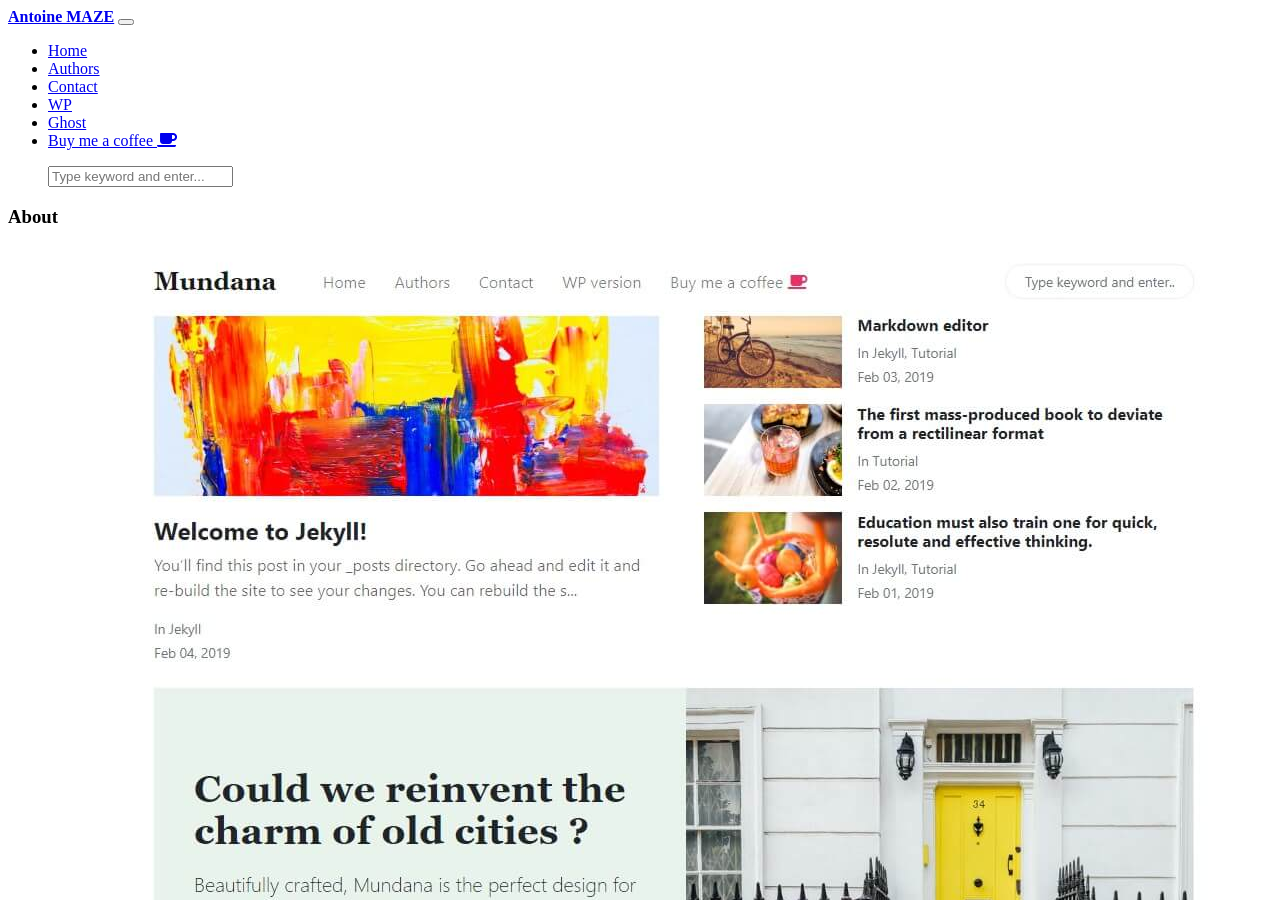
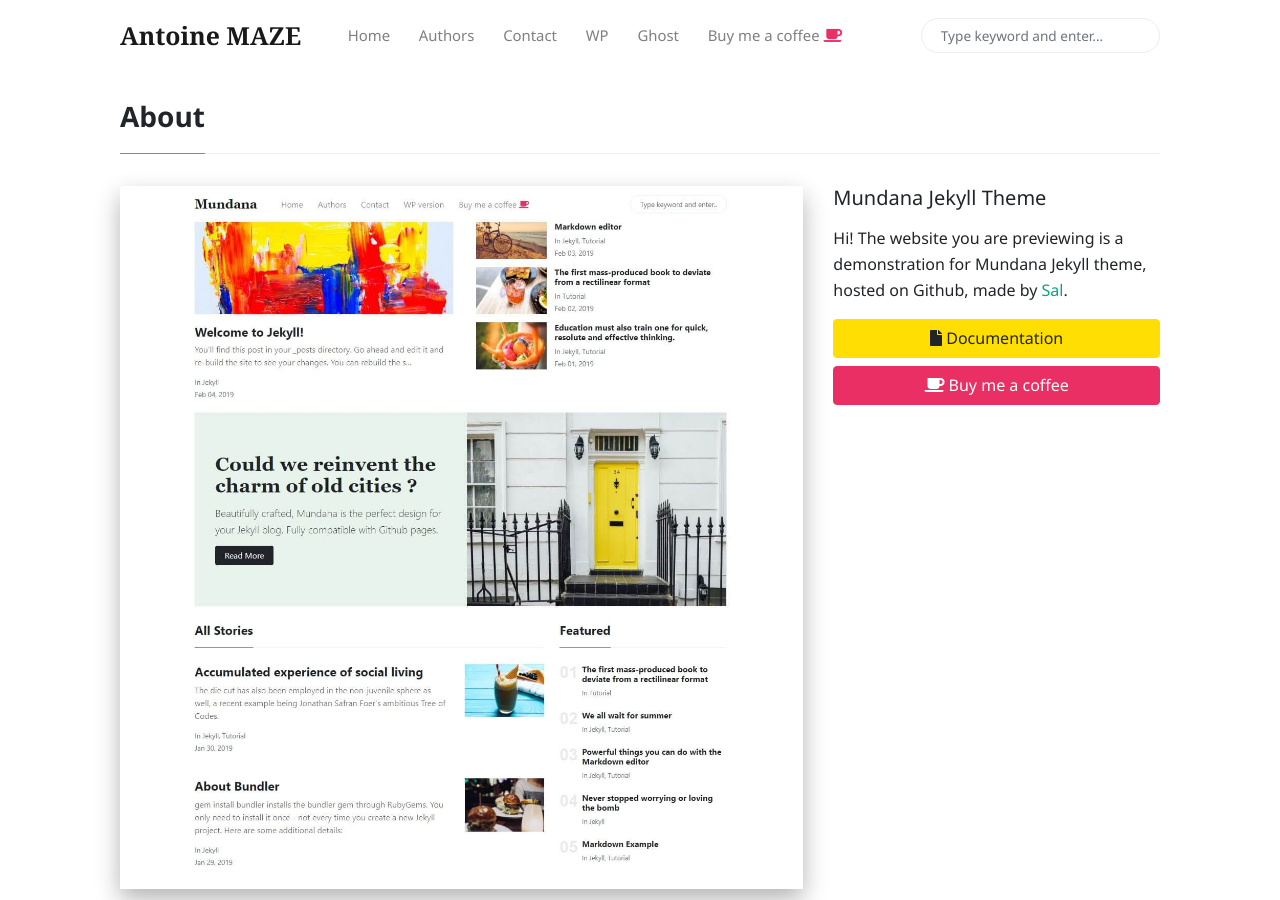
Before and after one commit to antinmaze/antinmaze.github.io, a Jekyll site: the page built from _pages/about.md, in a window 1280 px wide and 900 px high. Built offline with Jekyll 4.4.1, drawn with Linux system fonts in a browser that asks for light colours; nearby versions of some CDN libraries; comment, search, counter and statistics services are not loaded.

```diff
--- a/_config.yml
+++ b/_config.yml
@@ -3,7 +3,7 @@ name: 'Antoine MAZE'
 description: 'Personal Blog '
 logo: 'assets/images/logo.png'
 favicon: 'assets/images/favicon.ico'
-baseurl: 'antinmaze.github.io'
+baseurl: '/antinmaze.github.io'
 disqus: 'demowebsite'
 email: 'antinmaze@gmail.com'
 mailchimp-list: 'https://wowthemes.us11.list-manage.com/subscribe/post?u=8aeb20a530e124561927d3bd8&amp;id=8c3d2d214b'
```
